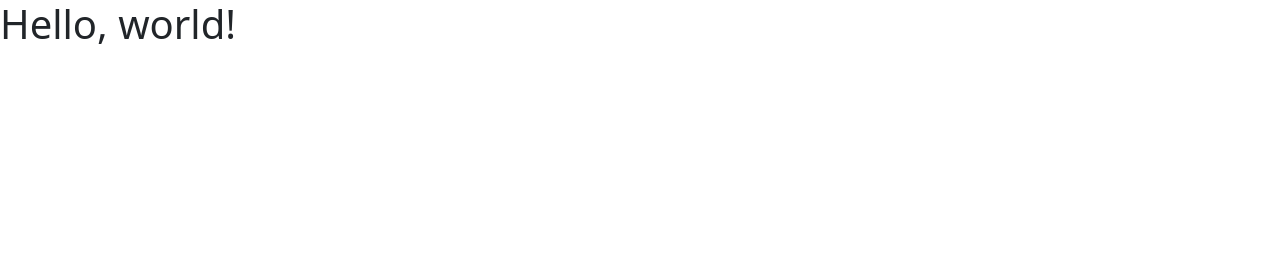
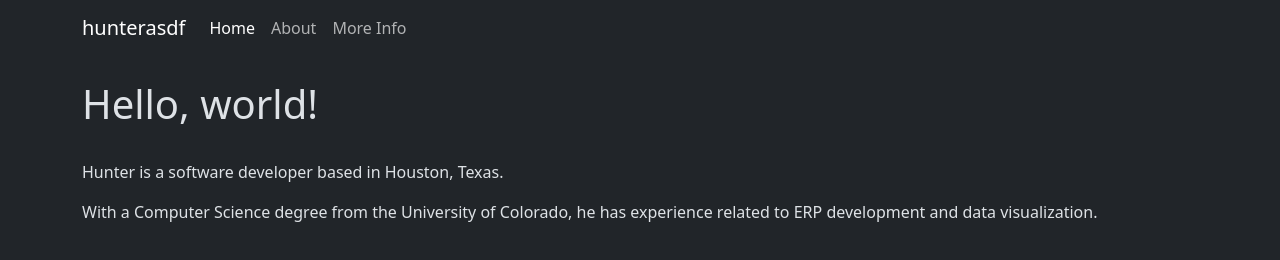
Before and after one commit to hunterasdf/hunterasdf.github.io, a plain HTML site: page index.html in a window 1280 px wide. Drawn offline with nearby package versions, Linux system fonts and the light colour scheme.

Commit message:
basic bootstrap

```diff
--- a/index.html
+++ b/index.html
@@ -1,13 +1,32 @@
 <!doctype html>
-<html lang="en">
+
+<html lang="en" data-bs-theme="dark">
     <head>
         <meta charset="utf-8">
         <meta name="viewport" content="width=device-width, initial-scale=1">
         <title>hunterasdf</title>
         <link href="https://cdn.jsdelivr.net/npm/bootstrap@5.3.2/dist/css/bootstrap.min.css" rel="stylesheet" integrity="sha384-T3c6CoIi6uLrA9TneNEoa7RxnatzjcDSCmG1MXxSR1GAsXEV/Dwwykc2MPK8M2HN" crossorigin="anonymous">
     </head>
+
     <body>
+
+        <div class="container">
+
+            <nav class="navbar navbar-expand-sm">
+                <a class="navbar-brand" href="https://github.com/hunterasdf">hunterasdf</a>
+                <div class="navbar-nav">
+                    <a class="nav-item nav-link active" href="#">Home</a>
+                    <a class="nav-item nav-link" href="#">About</a>
+                    <a class="nav-item nav-link" href="#">More Info</a>
+                </div>
+            </nav>
+            <br>
             <h1>Hello, world!</h1>
+            <br>
+            <p>Hunter is a software developer based in Houston, Texas.</p>
+            <p>With a Computer Science degree from the University of Colorado, he has experience related to ERP development and data visualization.</p>
+        </div>
+
         <script src="https://cdn.jsdelivr.net/npm/bootstrap@5.3.2/dist/js/bootstrap.bundle.min.js" integrity="sha384-C6RzsynM9kWDrMNeT87bh95OGNyZPhcTNXj1NW7RuBCsyN/o0jlpcV8Qyq46cDfL" crossorigin="anonymous"></script>
         <script src="https://cdn.jsdelivr.net/npm/@popperjs/core@2.11.8/dist/umd/popper.min.js" integrity="sha384-I7E8VVD/ismYTF4hNIPjVp/Zjvgyol6VFvRkX/vR+Vc4jQkC+hVqc2pM8ODewa9r" crossorigin="anonymous"></script>
         <script src="https://cdn.jsdelivr.net/npm/bootstrap@5.3.2/dist/js/bootstrap.min.js" integrity="sha384-BBtl+eGJRgqQAUMxJ7pMwbEyER4l1g+O15P+16Ep7Q9Q+zqX6gSbd85u4mG4QzX+" crossorigin="anonymous"></script>
```
Also changed, not shown: style.css (added). Lines whose indentation alone changed are shown as unchanged.
